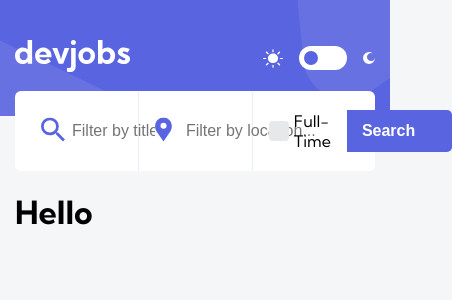
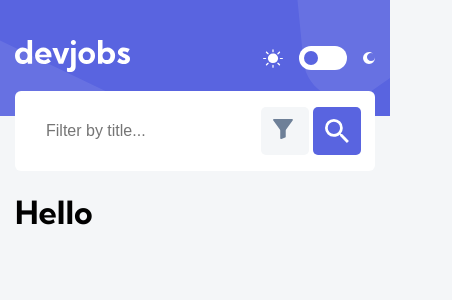
Before and after one commit to Joelynn94/devjobs-web-app, a React (Create React App) app: page / in a window 390 px wide. Shown: the top 300 px of the page, 452 px wide, since content can reach past the window. Built offline with nearby package versions, Linux system fonts and the light colour scheme.

Commit message:
created mobile searchbar, moved window width state to app component

```diff
--- a/src/App.js
+++ b/src/App.js
@@ -1,18 +1,36 @@
+import { useEffect, useState } from 'react';
 import { BrowserRouter as Router } from 'react-router-dom';
 import Container from './components/Container/Container';
 
 import Header from './components/Header/Header';
 import Main from './components/Main/Main';
 import SearchBar from './components/SearchBar/SearchBar';
+import MobileSearchBar from './components/MobileSearchBar/MobileSearchBar';
 import './index.css';
 
 function App() {
+  const [windowWidth, setWindowWidth] = useState(0);
+
+  useEffect(() => {
+    window.addEventListener('resize', handleWindowResize);
+
+    // cleanup event
+    return () => {
+      window.removeEventListener('resize', handleWindowResize);
+    };
+  }, [windowWidth]);
+
+  function handleWindowResize() {
+    setWindowWidth(window.innerWidth);
+  }
+
   return (
     <Router>
-      <Header />
+      <Header windowWidth={windowWidth} onWindowResize={handleWindowResize} />
       <Main>
         <Container>
-          <SearchBar />
+          {windowWidth >= 768 ? <SearchBar /> : <MobileSearchBar />}
+
           <h1>Hello</h1>
         </Container>
       </Main>
--- a/src/components/Header/Header.js
+++ b/src/components/Header/Header.js
@@ -8,13 +8,10 @@ import './Header.css';
 import ToggleSwitch from '../ToggleSwitch/ToggleSwitch';
 import Container from '../Container/Container';
 
-const TopNavbar = () => {
+const TopNavbar = ({ windowWidth }) => {
   const [backgroundImage, setBackgroundImage] = useState('');
-  const [windowWidth, setWindowWidth] = useState(0);
 
   useEffect(() => {
-    setWindowWidth(window.innerWidth);
-
     if (windowWidth <= 767) {
       setBackgroundImage(mobileImage);
     } else if (windowWidth <= 1200) {
--- a/src/components/Input/Input.css
+++ b/src/components/Input/Input.css
@@ -35,7 +35,7 @@
   line-height: 1.6;
   color: var(--input-text);
   background-color: #fff;
-  border: 1px solid #bdbdbd;
+  border: 1px solid transparent;
   -webkit-appearance: none;
   -moz-appearance: none;
   appearance: none;
@@ -43,11 +43,6 @@
   border-radius: 0.25rem;
   -webkit-transition: all 0.2s linear;
   transition: all 0.2s linear;
-}
-
-.ui-input__input-pad-0:focus {
-  color: var(--focused-text);
-  border: 1px solid var(--primary);
 }
 
 /* hide chrome calendar */
--- a/src/components/MobileSearchBar/MobileSearchBar.css
+++ b/src/components/MobileSearchBar/MobileSearchBar.css
@@ -5,6 +5,25 @@
   background: var(--secondary);
   margin-top: -25px;
   border-radius: 6px;
-  justify-content: space-between;
   align-items: center;
+  height: 60px;
 }
+
+.mobile-search-bar .ui-input__group {
+  flex: 1;
+  padding-left: 0;
+  width: 100%;
+}
+
+.mobile-search-bar .ui-input__input-pad-0 {
+  width: 100%;
+}
+
+.mobile-search-bar .ui-button {
+  padding: 10px;
+  margin-right: 4px;
+}
+
+.mobile-search-bar__buttons {
+  display: flex;
+}
--- a/src/components/MobileSearchBar/MobileSearchBar.js
+++ b/src/components/MobileSearchBar/MobileSearchBar.js
@@ -1,10 +1,33 @@
 import React from 'react';
+import Button from '../Button/Button';
 import Input from '../Input/Input';
+
+import './MobileSearchBar.css';
 
 const MobileSearchBar = () => {
   return (
     <div className='mobile-search-bar'>
-      <Input />
+      <Input placeholder='Filter by title...' />
+      <div className='mobile-search-bar__buttons'>
+        <Button>
+          <svg width='24' height='24' xmlns='http://www.w3.org/2000/svg'>
+            <path
+              d='M19.108 0H.86a.86.86 0 00-.764.455.833.833 0 00.068.884l6.685 9.202.007.01c.242.32.374.708.375 1.107v7.502a.825.825 0 00.248.594.865.865 0 00.942.18l3.756-1.4c.337-.1.56-.41.56-.784v-6.092c0-.399.132-.787.375-1.108l.007-.009 6.685-9.202c.19-.26.217-.6.068-.884A.86.86 0 0019.108 0z'
+              fill='#6E8098'
+              fillRule='nonzero'
+            />
+          </svg>
+        </Button>
+        <Button buttonStyle={'btn--primary'}>
+          <svg width='24' height='24' xmlns='http://www.w3.org/2000/svg'>
+            <path
+              d='M17.112 15.059h-1.088l-.377-.377a8.814 8.814 0 002.15-5.784A8.898 8.898 0 008.898 0 8.898 8.898 0 000 8.898a8.898 8.898 0 008.898 8.899c2.211 0 4.23-.808 5.784-2.143l.377.377v1.081l6.845 6.832 2.04-2.04-6.832-6.845zm-8.214 0A6.16 6.16 0 118.9 2.737a6.16 6.16 0 010 12.322z'
+              fill='#FFFFFF'
+              fillRule='nonzero'
+            />
+          </svg>
+        </Button>
+      </div>
     </div>
   );
 };
```
Also changed, not shown: src/assets/mobile/icon-filter.svg.
